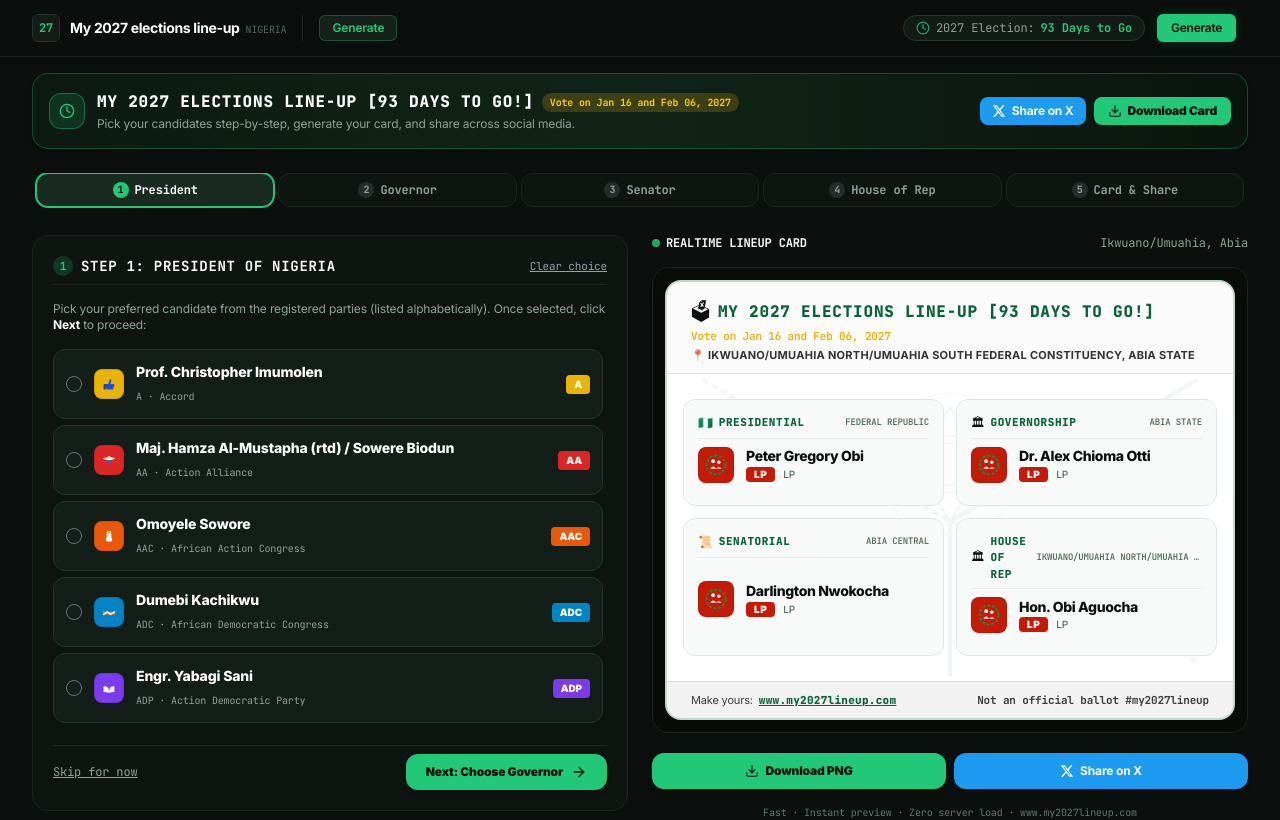
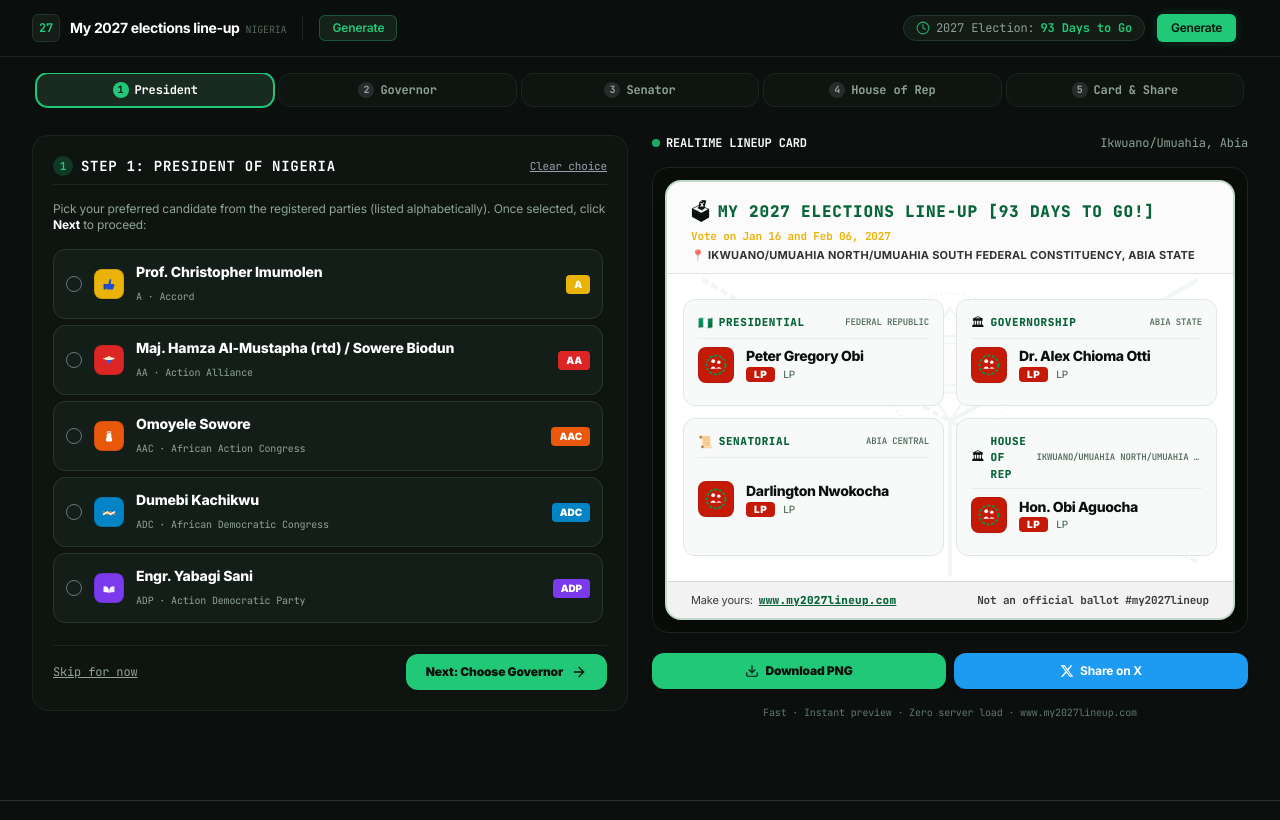
Before and after one commit to muwagunprecious/ballot-app, a Next.js app: page / in a window 1280 px wide. Shown: the top 820 px of the page. Built offline with nearby package versions, Linux system fonts and the light colour scheme.

Commit message:
refactor: remove top countdown banner and share buttons from page

```diff
--- a/app/page.tsx
+++ b/app/page.tsx
@@ -42,16 +42,7 @@ export default function HomePage() {
   const cardRef = useRef<HTMLDivElement>(null);
 
   const [isExporting, setIsExporting] = useState(false);
-  const [daysRemaining, setDaysRemaining] = useState<number>(274);
   const [currentStep, setCurrentStep] = useState<number>(1); // 1: President, 2: Governor, 3: Senator, 4: Rep, 5: Customize & Download
-
-  useEffect(() => {
-    // 2027 General Elections Presidential target: Jan 16, 2027
-    const targetDate = new Date('2027-01-16T08:00:00Z').getTime();
-    const now = new Date().getTime();
-    const diff = Math.max(0, Math.ceil((targetDate - now) / (1000 * 60 * 60 * 24)));
-    setDaysRemaining(diff);
-  }, []);
 
   const currentState = getStateByCode(currentLineup.stateCode) || NIGERIAN_STATES[0];
   const isFCT = currentLineup.stateCode === 'FC';
@@ -197,47 +188,6 @@ export default function HomePage() {
 
   return (
     <div className="space-y-6 pb-20 pt-4 px-4 sm:px-6 lg:px-8 max-w-7xl mx-auto">
-      {/* COMPACT COUNTDOWN HEADER */}
-      <div className="p-3.5 sm:p-4 rounded-2xl bg-gradient-to-r from-[#0C1A11] via-[#112417] to-[#0A140E] border border-[#20C878]/30 shadow-md">
-        <div className="flex flex-col sm:flex-row sm:items-center justify-between gap-3">
-          <div className="flex items-center space-x-3">
-            <div className="w-9 h-9 rounded-xl bg-[#20C878]/15 border border-[#20C878]/40 flex items-center justify-center shrink-0">
-              <Clock className="w-4 h-4 text-[#20C878]" />
-            </div>
-            <div>
-              <div className="flex flex-wrap items-center gap-2">
-                <h1 className="text-sm sm:text-base font-black text-white font-mono uppercase tracking-wider">
-                  My 2027 elections line-up [{daysRemaining} days to go!]
-                </h1>
-                <span className="px-2 py-0.5 rounded-full bg-[#EAB308]/20 text-[#FACC15] font-mono font-bold text-[10px]">
-                  Vote on Jan 16 and Feb 06, 2027
-                </span>
-              </div>
-              <p className="text-xs text-[#8EA395] mt-0.5">
-                Pick your candidates step-by-step, generate your card, and share across social media.
-              </p>
-            </div>
-          </div>
-
-          <div className="flex items-center space-x-2 shrink-0">
-            <button
-              onClick={handleShareOnX}
-              className="px-3 py-1.5 rounded-lg bg-[#1D9BF0] hover:bg-[#1A8CD8] text-white text-xs font-bold flex items-center space-x-1.5 transition-all shadow-xs"
-            >
-              <TwitterIcon className="w-3.5 h-3.5 fill-white" />
-              <span>Share on X</span>
-            </button>
-            <button
-              onClick={handleDownloadCard}
-              disabled={isExporting}
-              className="px-3.5 py-1.5 rounded-lg bg-[#20C878] hover:bg-[#1AB36B] text-[#08120B] text-xs font-black flex items-center space-x-1.5 transition-all shadow-xs"
-            >
-              <Download className="w-3.5 h-3.5" />
-              <span>{isExporting ? 'Saving...' : 'Download Card'}</span>
-            </button>
-          </div>
-        </div>
-      </div>
 
       {/* PROGRESS STEP TABS / BREADCRUMBS */}
       <div className="flex items-center justify-between gap-1 overflow-x-auto pb-1 px-1 custom-scrollbar">
```
